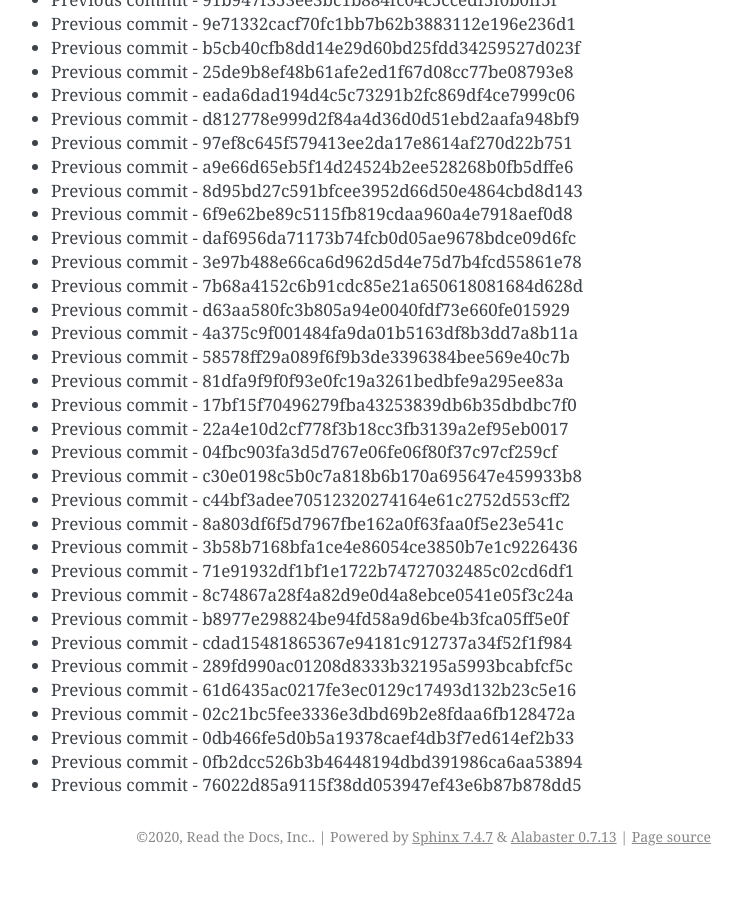
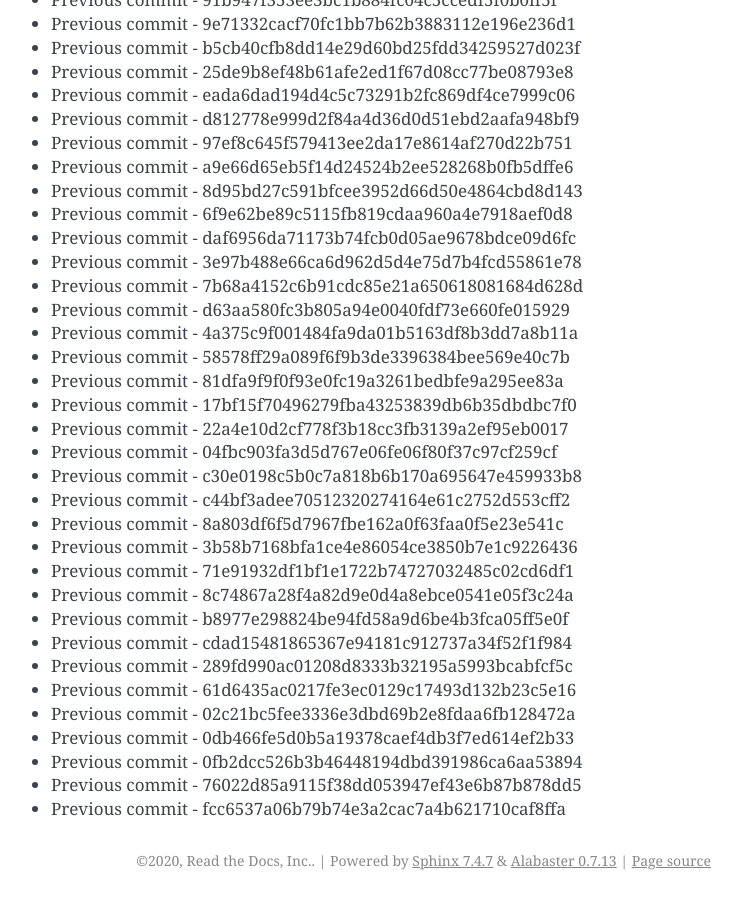
Before and after one commit to readthedocs/rtd-git-stresstest, a Sphinx documentation site: the page built from docs/updates.rst, in a window 1280 px wide and 900 px high, scrolled down 9603 px. Shown: the whole window, without its empty margins (399-1141 px from the left). Built offline with Sphinx 7.4.7, drawn with Linux system fonts in a browser that asks for light colours; before the commit the page ends 10479 px from its top, so only the background shows below that.

Commit message:
Generating commit from previous: fcc6537a06b79b74e3a2cac7a4b621710caf8ffa

```diff
--- a/docs/updates.rst
+++ b/docs/updates.rst
@@ -435,3 +435,4 @@ It can be tested for any performance characteristics.
 * Previous commit - 0db466fe5d0b5a19378caef4db3f7ed614ef2b33
 * Previous commit - 0fb2dcc526b3b46448194dbd391986ca6aa53894
 * Previous commit - 76022d85a9115f38dd053947ef43e6b87b878dd5
+* Previous commit - fcc6537a06b79b74e3a2cac7a4b621710caf8ffa
```
